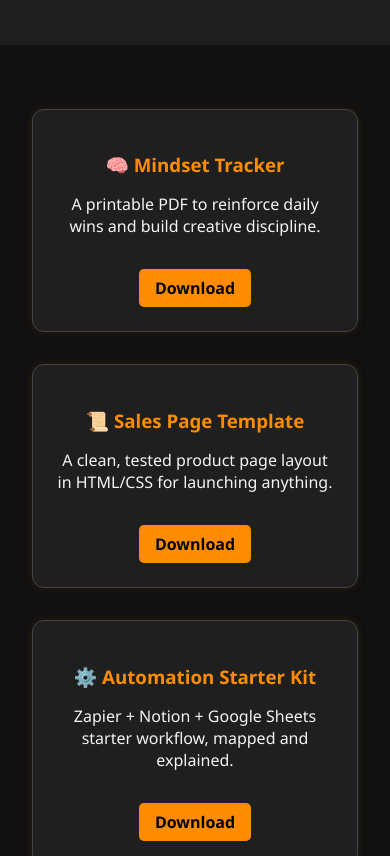
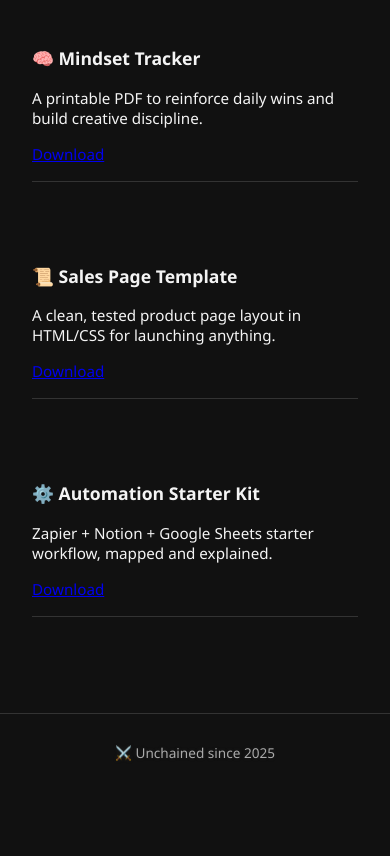
Before and after one commit to Divinical/benwrites-hub, a plain HTML site: page index.html in a window 390 px wide. Shown: the part 1143-1999 px from the top of the page. After the commit the page ends 1935 px from the top, so only its background shows below. Drawn offline with Linux system fonts and the light colour scheme.

Commit message:
💄 Week 4 polish – animations, mobile tweaks, footer upgrade

```diff
--- a/index.html
+++ b/index.html
@@ -53,23 +53,22 @@
     <p>Practical downloads and code tools to help you build, sell, and automate — unchained.</p>
   </section>
   <section class="toolkit-grid">
-    <div class="tool">
+    <div class="toolkit-item">
       <h3>🧠 Mindset Tracker</h3>
       <p>A printable PDF to reinforce daily wins and build creative discipline.</p>
       <a href="toolkits/mindset-tracker.zip" download>Download</a>
     </div>
-    <div class="tool">
+    <div class="toolkit-item">
       <h3>📜 Sales Page Template</h3>
       <p>A clean, tested product page layout in HTML/CSS for launching anything.</p>
       <a href="toolkits/sales-template.zip" download>Download</a>
     </div>
-    <div class="tool">
+    <div class="toolkit-item">
       <h3>⚙️ Automation Starter Kit</h3>
       <p>Zapier + Notion + Google Sheets starter workflow, mapped and explained.</p>
       <a href="toolkits/automation-kit.zip" download>Download</a>
     </div>
   </section>
-
 
   <footer>
     <p>⚔️ Unchained since 2025</p>
--- a/style.css
+++ b/style.css
@@ -44,8 +44,12 @@ body {
 
   footer {
     text-align: center;
-    padding: 1rem;
-    background: #222;
+    font-size: 0.85rem;
+    margin-top: 48px;
+    padding: 16px;
+    color: #aaa;
+    border-top: 1px solid #333;
+    text-shadow: 0 0 4px #6a6a6a33;
   }
   .fade-in {
     opacity: 0;
@@ -111,3 +115,34 @@ body {
     text-decoration: none;
     font-weight: bold;
   }
+  .toolkit-preview a {
+    display: inline-block;
+    margin-top: 8px;
+    color: #4da6ff;
+    text-decoration: underline;
+    transition: transform 0.2s ease, color 0.2s ease;
+  }
+
+  .toolkit-preview a:hover {
+    transform: translateX(4px);
+    color: #88c9ff;
+  }
+  .toolkit-item {
+    margin-bottom: 32px;
+    padding-bottom: 16px;
+    border-bottom: 1px solid #333;
+  }
+  @media (max-width: 600px) {
+    .toolkit-item h3 {
+      font-size: 1.1rem;
+    }
+
+    .toolkit-item p,
+    .toolkit-item a {
+      font-size: 0.95rem;
+    }
+
+    .toolkit-preview {
+      padding: 0 12px;
+    }
+  }
```
